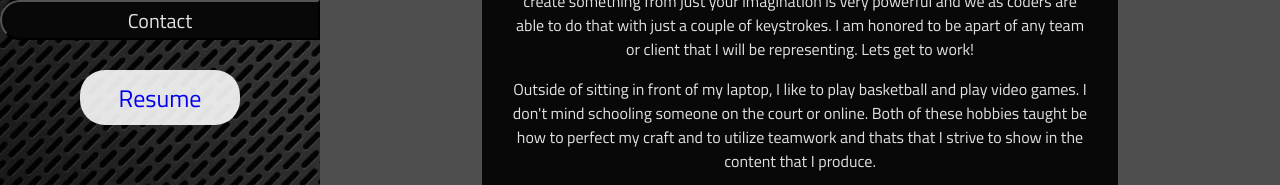
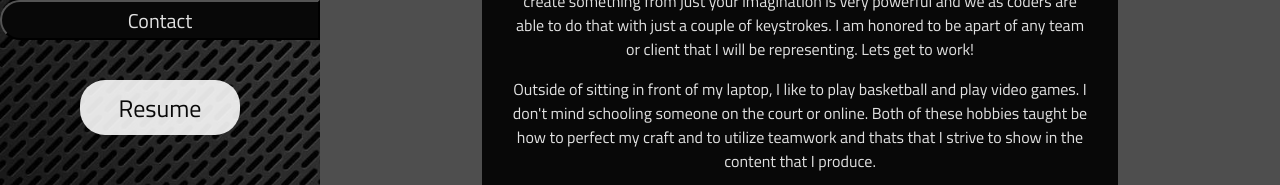
Before and after one commit to E-Albert/React-Portfolio, a React (Create React App) app: page / in a window 1280 px wide. Shown: the part 436-621 px from the top of the page. Built offline with nearby package versions, Linux system fonts and the light colour scheme.

Commit message:
added additional styling to resume button

```diff
--- a/src/App.css
+++ b/src/App.css
@@ -54,7 +54,7 @@ button {
 }
 
 #resume{
-   margin-top: 30px;
+   margin-top: 40px;
    background-color: rgba(255, 255, 255, 0.883);
    border-radius: 25px;
    width: 50%;
@@ -67,6 +67,10 @@ button {
 
 #resume a {
     text-decoration: none;
+}
+
+#resume a:link {
+    color: #080808
 }
 
 #resume a:visited {
```
